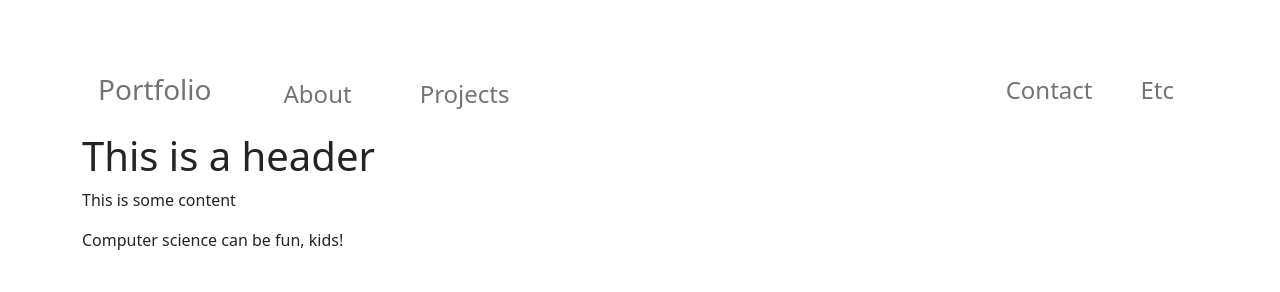
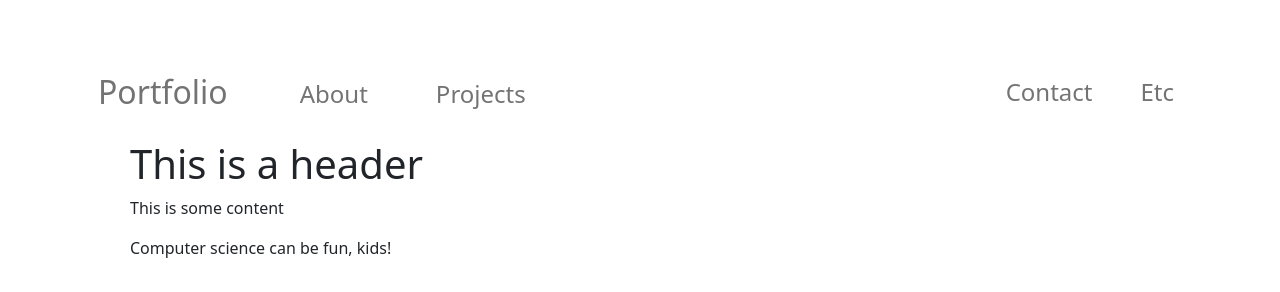
Before and after one commit to eheath30/fp_Portfolio, a plain HTML site: page index.html in a window 1280 px wide. Drawn offline with nearby package versions, Linux system fonts and the light colour scheme.

Commit message:
nav-lg done

```diff
--- a/index.html
+++ b/index.html
@@ -17,12 +17,12 @@
 
 <body class="container my-5">
 
-<class="container py-4">
+
 <nav class="navbar navbar-expand-md navbar-light">
     <div class="navbar-collapse collapse w-100 dual-collapse2 py-1">
         <ul class="navbar-nav mr-auto">
-            <li class="nav-item active fs-3 mx-2">
-                <a class="nav-link" href="#">Portfolio</a>
+            <li class="nav-item active fs-2 mx-2">
+                <a class="nav-link pt-2" href="#">Portfolio</a>
             </li>
             <li class="nav-item fs-4 mx-5">
                 <a class="nav-link pt-3" href="#">About</a>
@@ -49,13 +49,14 @@
     </div>
 </nav>
 
-
+<div class="container px-5 py-1">
 
 	<h1>This is a header</h1>
 	<p>This is some content</p>
 
 
 <p>Computer science can be fun, kids!</p>
+</div>
 
 
 </body>
```
